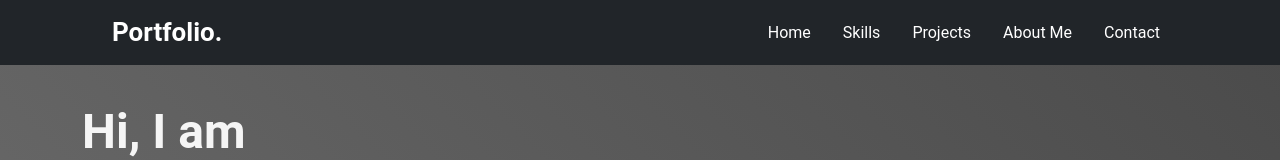
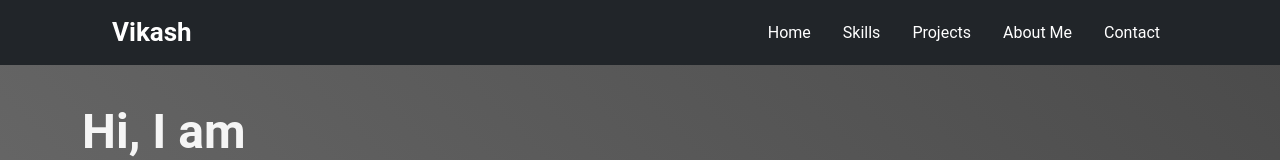
Before and after one commit to viovikash123/Portfolio, a React (Vite) app in the folder vite-project/: page / in a window 1280 px wide. Shown: the top 160 px of the page. Built offline with nearby package versions, Linux system fonts and the light colour scheme.

Commit message:
Changed logo

```diff
--- a/vite-project/src/Components/Navbar.jsx
+++ b/vite-project/src/Components/Navbar.jsx
@@ -1,5 +1,5 @@
 import React from 'react';
-import { Link } from 'react-scroll'; // Import Link from react-scroll
+import { Link } from 'react-scroll';
 import { BrowserRouter as Router } from 'react-router-dom';
 
 const Navbar = () => {
@@ -8,7 +8,7 @@
       <nav className="navbar navbar-expand-lg navbar-dark bg-dark ">
         <div className="container-fluid d-flex">
           <a className="navbar-brand text-white" style={{ fontFamily: 'roboto', fontSize: '26px', fontWeight: '600', paddingLeft: '100px' }} href="#">
-            Portfolio.
+            Vikash
           </a>
           <button className="navbar-toggler" type="button" data-bs-toggle="collapse" data-bs-target="#navbarSupportedContent" aria-controls="navbarSupportedContent" aria-expanded="false" aria-label="Toggle navigation">
             <span className="navbar-toggler-icon"></span>
@@ -16,19 +16,19 @@
           <div className="collapse navbar-collapse" id="navbarSupportedContent">
             <ul className="navbar-nav ms-auto mb-2 mb-lg-0">
               <li className="nav-item">
-                {/* Link to Home Section */}
+
                 <Link className="nav-link active text-green" to="hero-section" spy={true} smooth={true} duration={300} offset={-70}>
                   Home
                 </Link>
               </li>
               <li className="nav-item">
-                {/* Link to Skills Section */}
+
                 <Link className="nav-link" to="skill-section" spy={true} smooth={true} duration={300} offset={-70}>
                   Skills
                 </Link>
               </li>
               <li className="nav-item">
-                {/* Link to Projects Section */}
+
                 <Link className="nav-link" to="projects-section" spy={true} smooth={true} duration={300} offset={-70}>
                   Projects
                 </Link>
```
